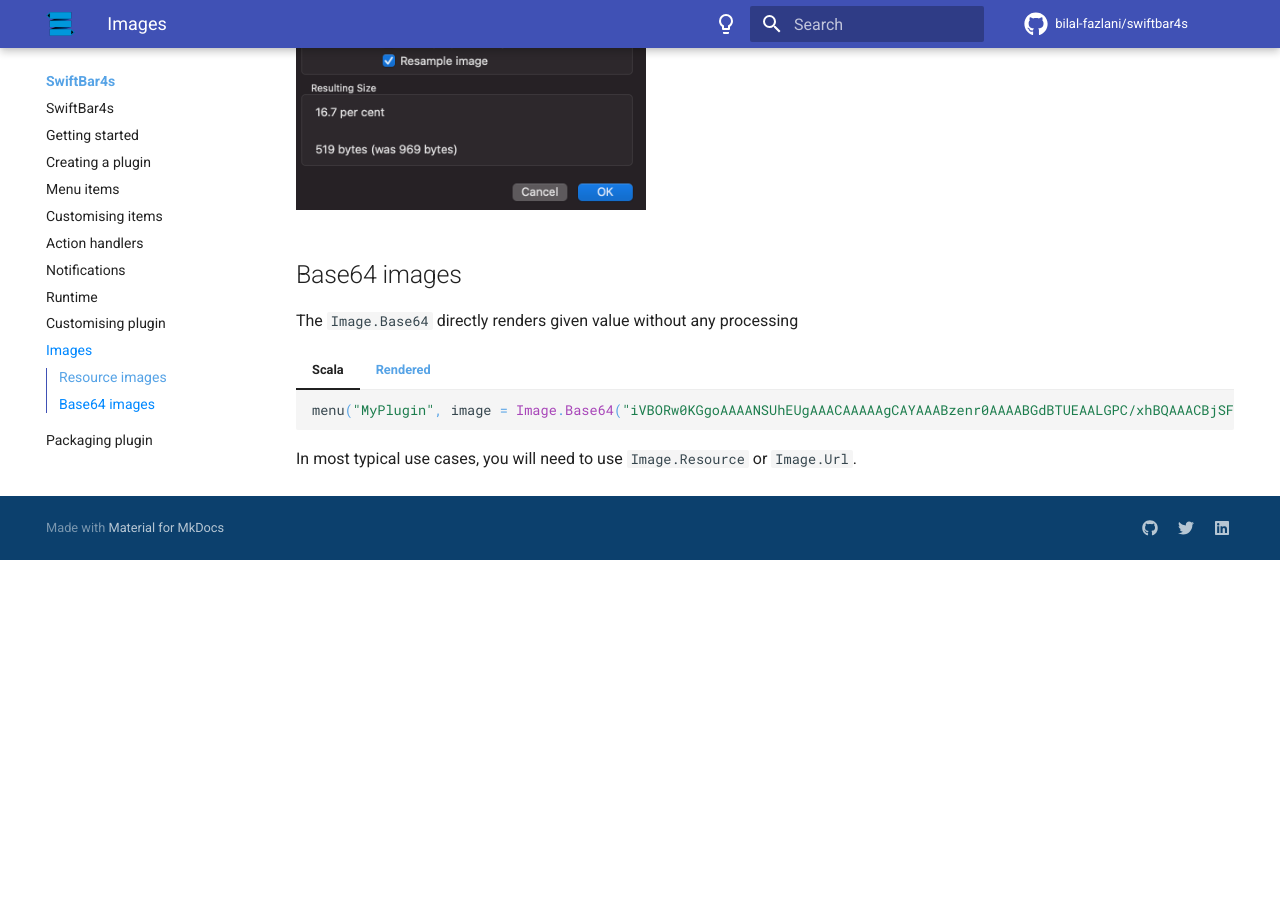
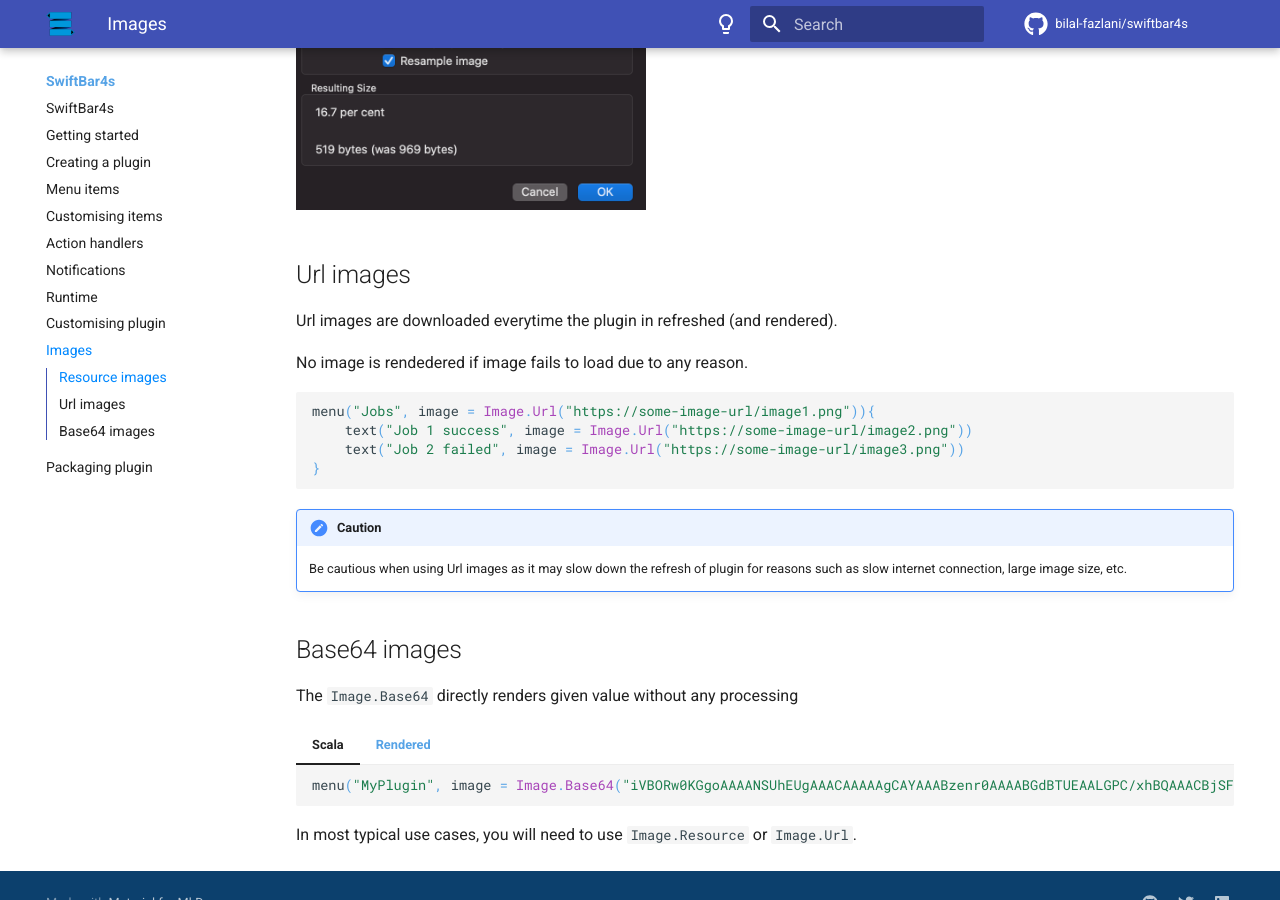
Before and after one commit to bilal-fazlani/swiftbar4s, an MkDocs documentation site: the page built from docs/images.md, in a window 1280 px wide and 900 px high, scrolled down 877 px. Built offline with MkDocs 1.6.1 and Material for MkDocs 9.7.7, drawn with Linux system fonts in a browser that asks for light colours; comment, search, counter and statistics services are not loaded; before the commit the page ends 1437 px from its top, so only the background shows below that.

````diff
--- a/docs/images.md
+++ b/docs/images.md
@@ -36,6 +36,23 @@ Images from resource directory can be rendered using `Image.Resource` api
 
 ![edit-image](/images/image-support/image-editing.png){: style="width:350px" loading=lazy }
 
+
+## Url images
+
+Url images are downloaded everytime the plugin in refreshed (and rendered).
+
+No image is rendedered if image fails to load due to any reason.
+
+```scala
+menu("Jobs", image = Image.Url("https://some-image-url/image1.png")){
+    text("Job 1 success", image = Image.Url("https://some-image-url/image2.png"))
+    text("Job 2 failed", image = Image.Url("https://some-image-url/image3.png"))
+}
+```
+
+!!! Caution
+    Be cautious when using Url images as it may slow down the refresh of plugin for reasons such as slow internet connection, large image size, etc.
+
 ## Base64 images
 
 The `Image.Base64` directly renders given value without any processing
````
Also changed, not shown: docs/customising-items.md (+11 -3 lines), 4 other files.
